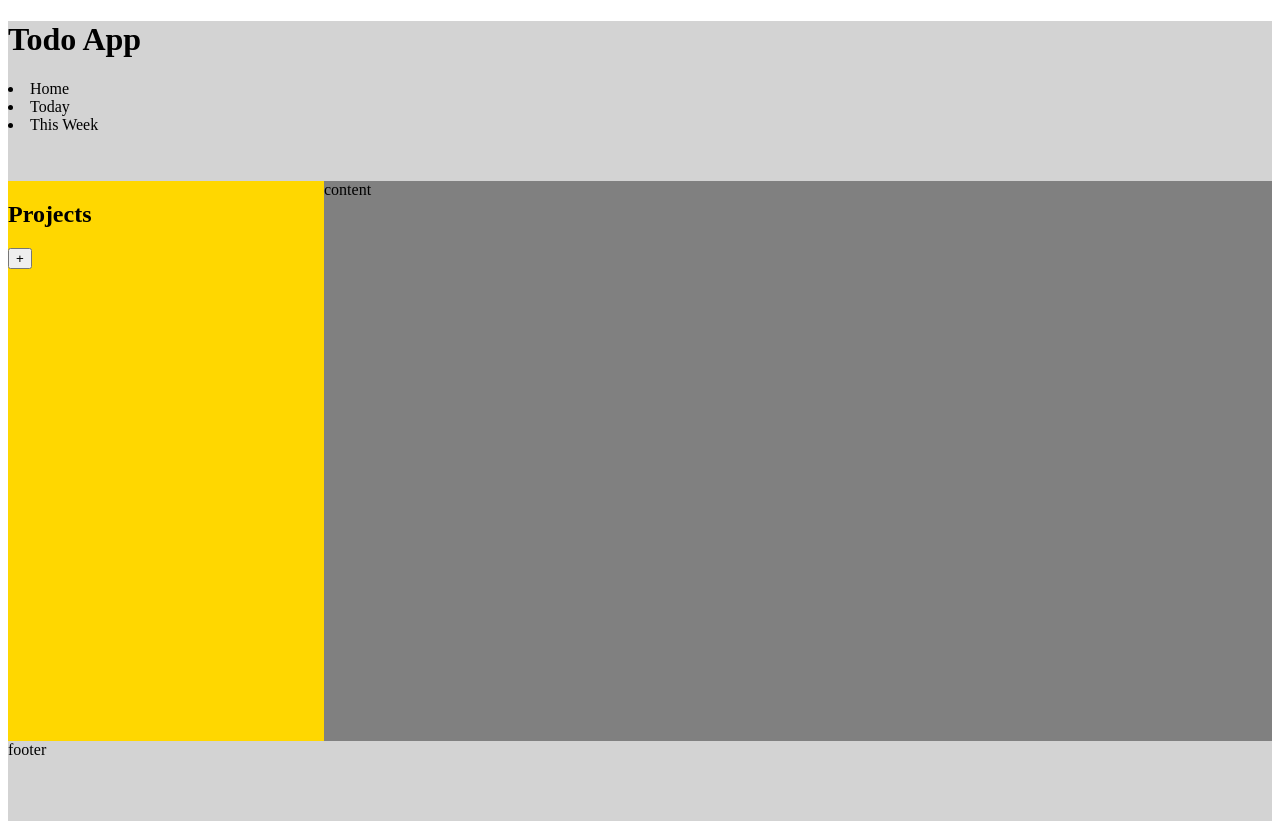
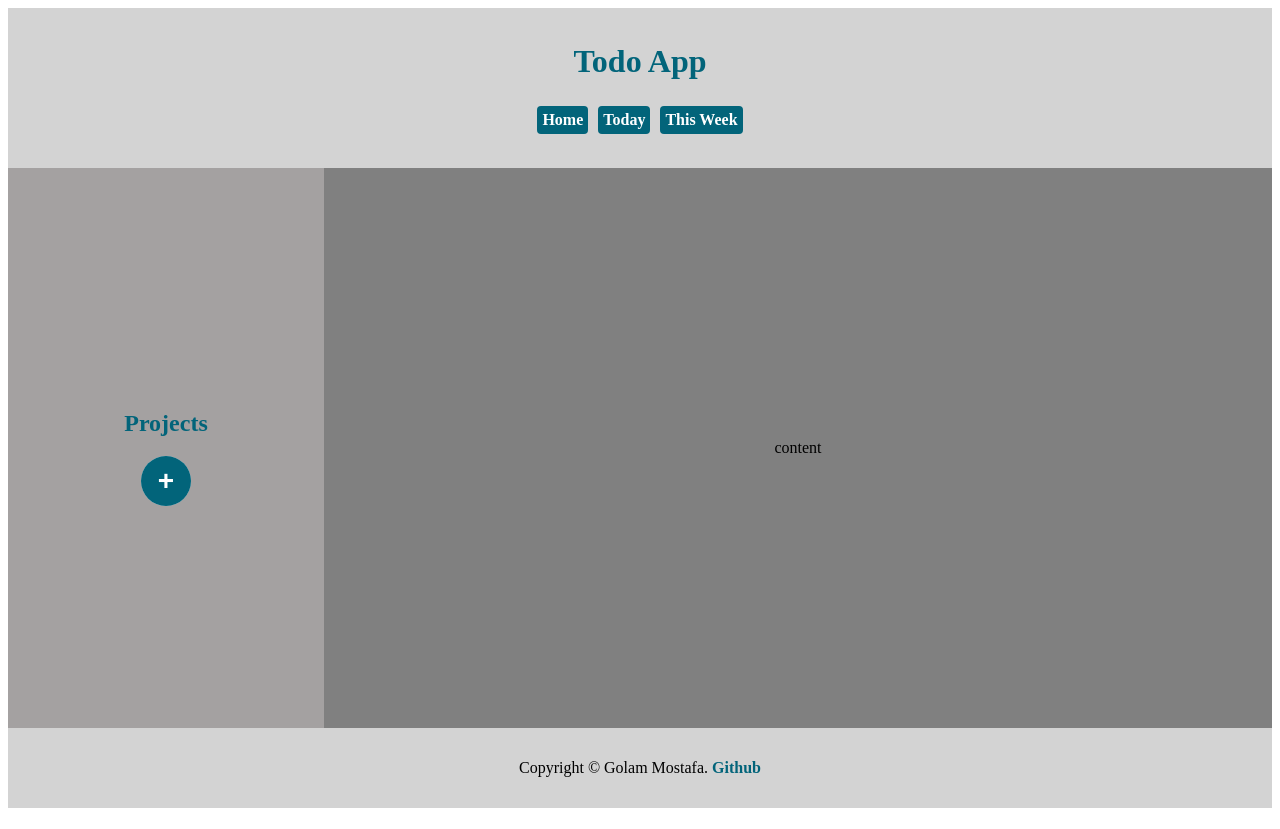
Before and after one commit to golammostafa13/odin-todo, a website built with webpack: page dist/index.html in a window 1280 px wide. Built offline with nearby package versions, Linux system fonts and the light colour scheme.

Commit message:
css static done

```diff
--- a/dist/index.html
+++ b/dist/index.html
@@ -27,7 +27,12 @@
         </section>
         <section id="content">content</section>
       </div>
-      <footer id="footer">footer</footer>
+      <footer id="footer">
+        <p>
+          Copyright &copy Golam Mostafa.
+          <a href="http://github.com/golammostafa13">Github</a>
+        </p>
+      </footer>
     </main>
   </body>
 </html>
--- a/dist/main.css
+++ b/dist/main.css
@@ -8,26 +8,92 @@
   height: 20vh;
   width: 100%;
   background: lightgray;
+  display: flex;
+  flex-direction: column;
+  align-items: center;
+  justify-content: center;
+  font-size: 16px;
+  color: #02647a;
+  font-weight: bold;
+}
+#nav {
+  display: flex;
+  margin-bottom: 15px;
+}
+#nav li {
+  list-style: none;
+  padding: 5px;
+  background: #02647a;
+  margin: 5px;
+  border-radius: 4px;
+  color: white;
+  cursor: pointer;
+}
+#nav li:hover {
+  background: green;
 }
 .container {
   height: 70vh;
   width: 100%;
-  background: orange;
   margin: 0;
   display: flex;
 }
 #project-bar {
   width: 25%;
   height: 100%;
-  background: gold;
+  background: rgb(164, 161, 161);
+  display: flex;
+  flex-direction: column;
+  align-items: center;
+  justify-content: center;
+  color: #02647a;
+  font-weight: bold;
+}
+#add-all {
+  width: 50px;
+  height: 50px;
+  border-radius: 50%;
+  background: lightblue;
+}
+#project-bar button {
+  width: 100%;
+  height: 100%;
+  border-radius: 50%;
+  border: none;
+  outline: none;
+  cursor: pointer;
+  font-size: 28px;
+  font-weight: bold;
+  background: #02647a;
+  color: white;
+}
+#project-bar button:hover {
+  background: green;
+  font-size: 32px;
 }
 #content {
   width: 75%;
   height: 100%;
   background: gray;
+  display: flex;
+  flex-direction: column;
+  align-items: center;
+  justify-content: center;
 }
 #footer {
   height: 10vh;
   width: 100%;
   background: lightgray;
+  display: flex;
+  flex-direction: column;
+  align-items: center;
+  justify-content: center;
 }
+#footer a {
+  color: #02647a;
+  text-decoration: none;
+  font-weight: bold;
+}
+#footer a:hover {
+  color: green;
+}
```
